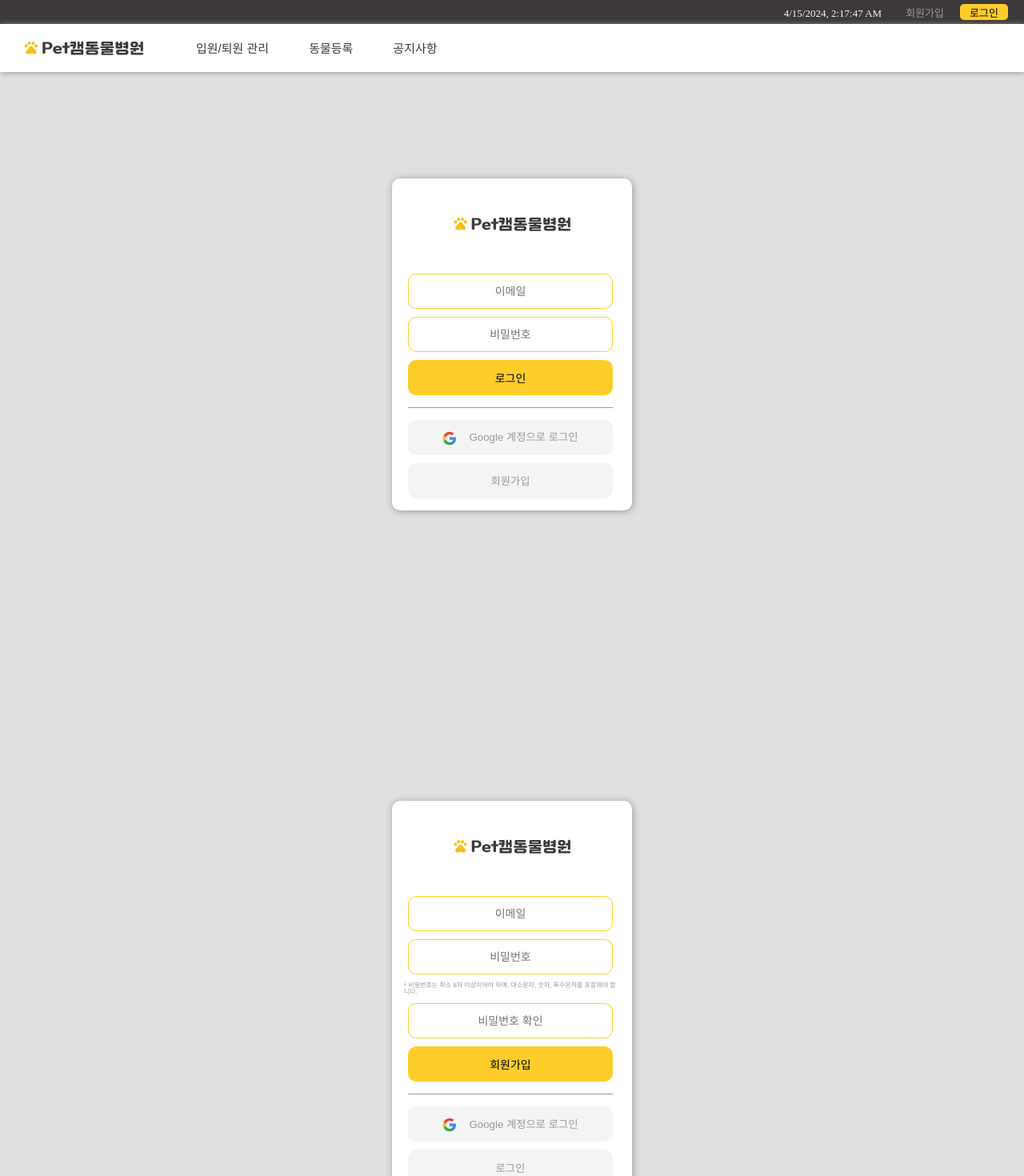
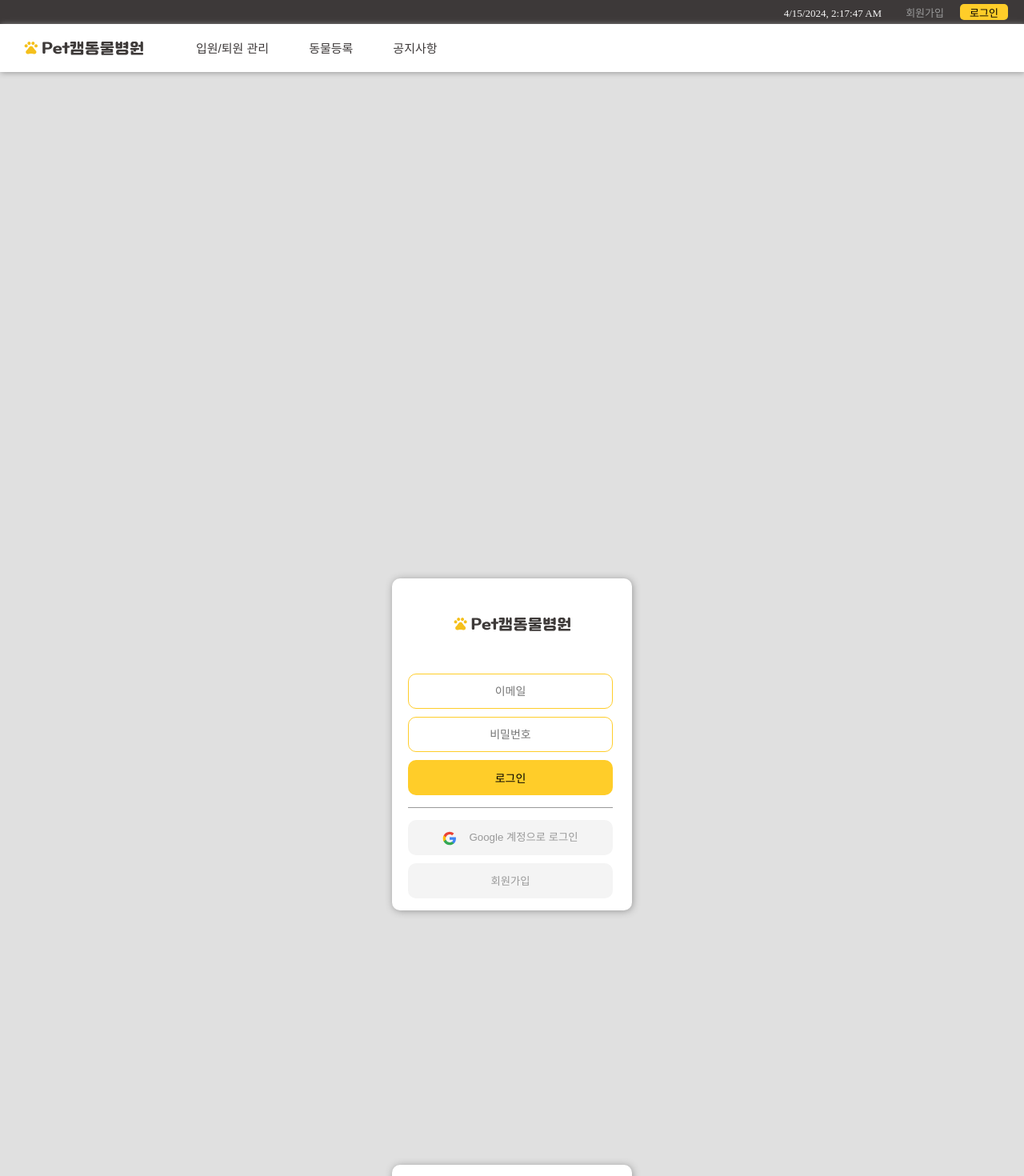
Before and after one commit to FE8-Toy-Team2/toy2_petcam_vet, a React (Vite) app: page / in a window 1280 px wide. Shown: the top 1470 px of the page at 80% size. Built offline with nearby package versions, Linux system fonts and the light colour scheme; a web font is replaced by a local one.

Commit message:
간단한수정추가

```diff
--- a/src/App.jsx
+++ b/src/App.jsx
@@ -7,6 +7,8 @@ import Nav from "./components/Nav"
 import Footer from "./components/Footer"
 import app from "./firebase"
 import { getAuth, signOut } from 'firebase/auth';
+import Home from "./components/Home"
+
 
 const GlobalStyle = createGlobalStyle`
   ${reset}
@@ -35,6 +37,7 @@ function App() {
     <>
       <GlobalStyle />
       <Nav isLoggedIn={isLoggedIn} onLogout={handleLogout} />
+      <Home />
       <Login onLogin={handleLogin} />
       <Signup onLogin={handleLogin} />
       <Footer />
@@ -42,4 +45,5 @@ function App() {
   );
 }
 
+
 export default App;
--- /dev/null
+++ b/src/components/Home.jsx
@@ -0,0 +1,18 @@
+import React from 'react'
+import styled from 'styled-components'
+
+const Home = () => {
+	return (
+		<div>
+			<Background></Background>
+		</div>
+	)
+}
+
+export default Home
+
+const Background = styled.div`
+	width: 100%;
+	height: 500px;
+	background-color: var(--bgcolor);
+`
--- a/src/components/Login.jsx
+++ b/src/components/Login.jsx
@@ -40,7 +40,8 @@ const Login = ({ onLogin }) => {
     } catch (error) {
       const errorCode = error.code;
       const errorMessage = error.message;
-      alert(`등록되지 않은 사용자입니다`)
+      alert(`등록되지 않은 사용자입니다`);
+
     }
   };
 
--- a/src/components/Nav.jsx
+++ b/src/components/Nav.jsx
@@ -2,6 +2,7 @@ import React from 'react'
 import styled from 'styled-components';
 import "./common.css";
 import Clock from './Clock';
+
 
 
 const Nav = ({ isLoggedIn, onLogout }) => {
--- a/src/components/Signup.jsx
+++ b/src/components/Signup.jsx
@@ -73,7 +73,7 @@ const Signup = ({ onLogin }) => {
           onChange={(e) => setPassword(e.target.value)}
           placeholder="비밀번호"
         />
-				<InputText>* 비밀번호는 최소 8자 이상이어야 하며, 대소문자, 숫자, 특수문자를 포함해야 합니다.</InputText>
+				<InputText>* 비밀번호는 최소 8자 이상, 대소문자, 숫자, 특수문자를 포함해야 합니다.</InputText>
         <Input
           type="password"
           value={confirmPassword}
@@ -106,7 +106,7 @@ const Form = styled.form`
 	height: 488px;
 	background-color: #fff;
 	border-radius: 10px;
-	margin-top: 90px;
+	margin: 90px;
 	justify-content: center;
 	align-items: center;
 	box-shadow: 1px 1px 10px var(--darkgray);
@@ -131,7 +131,7 @@ const InputText = styled.p`
 	font-size: 8px;
 	font-family: var(--pre-reg);
 	color: var(--darkgray);
-	margin: 5px 15px;
+	margin: 5px 32px;
 `
 const Button = styled.button`
 	width: 256px;
```
